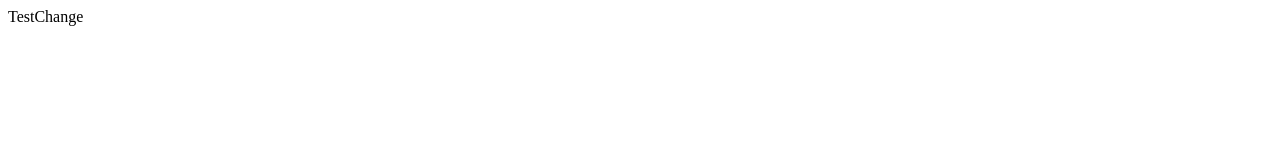
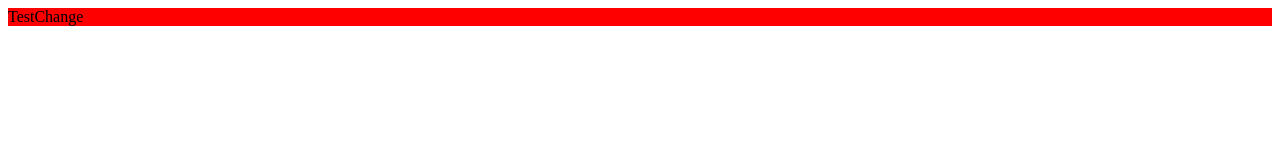
Before and after one commit to 987456987/test-Project, a plain HTML site: page index.html in a window 1280 px wide. Drawn offline with Linux system fonts and the light colour scheme.

Commit message:
Update index.html
test

```diff
--- a/index.html
+++ b/index.html
@@ -5,6 +5,11 @@
     <meta http-equiv="X-UA-Compatible" content="IE=edge">
     <meta name="viewport" content="width=device-width, initial-scale=1.0">
     <title>Document</title>
+    <style>
+        div {
+            background-color: red;
+        }
+    </style>
 </head>
 <body>
     <div>TestChange</div>
```
